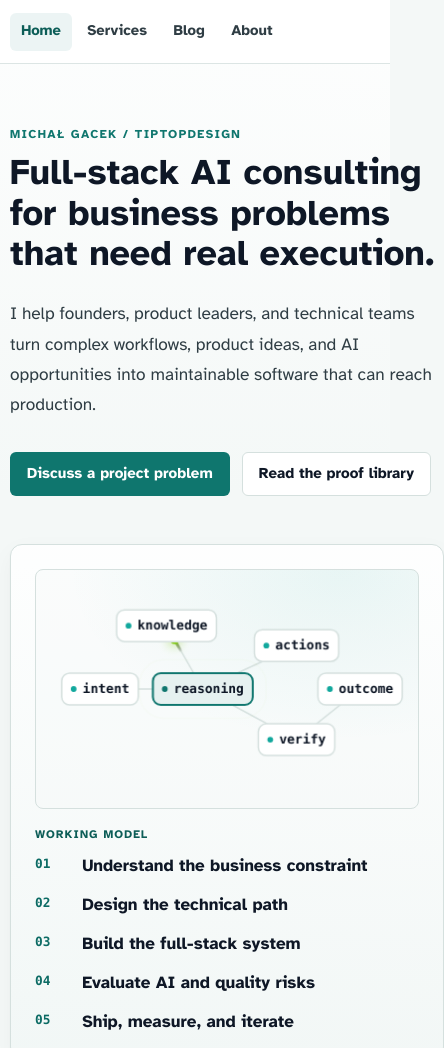
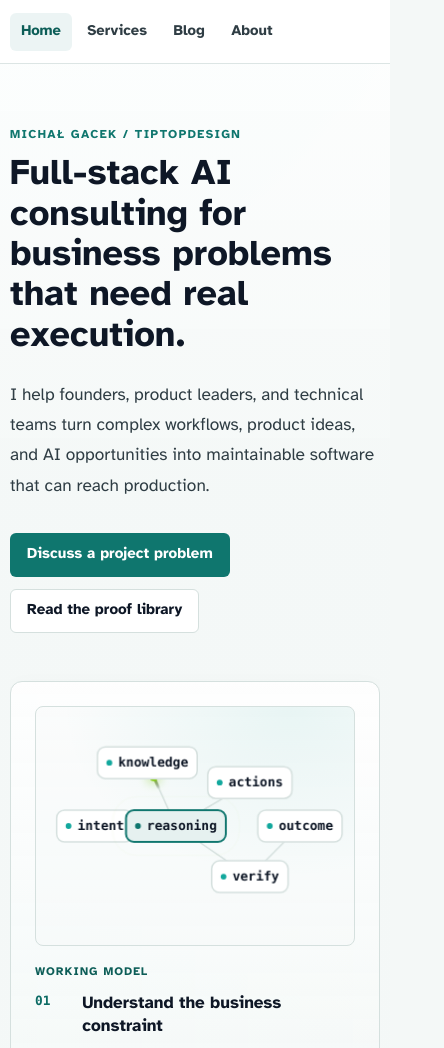
Before and after one commit to migace/personal-blog-astro, an Astro site: page / in a window 390 px wide. Shown: the part 52-1100 px from the top of the page, 444 px wide, since content can reach past the window. Built offline with nearby package versions, Linux system fonts and the light colour scheme; Astro itself is replaced by a stand-in of ours; some packages are replaced by stand-ins of ours.

Commit message:
feat: add animations - homepage

```diff
--- a/src/components/HeroPipeline.astro
+++ b/src/components/HeroPipeline.astro
@@ -17,6 +17,8 @@
   .hero-pipeline {
     position: relative;
     width: 100%;
+    /* Never let the canvas' intrinsic size expand a grid/flex track. */
+    min-width: 0;
     aspect-ratio: 4 / 3;
     min-height: 240px;
     margin-bottom: var(--space-5, 1.25rem);
@@ -31,6 +33,7 @@
   .hero-pipeline canvas {
     display: block;
     width: 100%;
+    max-width: 100%;
     height: 100%;
   }
 
--- a/src/components/pages/HomePage.astro
+++ b/src/components/pages/HomePage.astro
@@ -323,6 +323,11 @@
     flex-wrap: wrap;
     gap: var(--space-3);
     margin-top: var(--space-8);
+  }
+
+  .home-hero__copy,
+  .home-hero__panel {
+    min-width: 0;
   }
 
   .home-hero__panel {
@@ -793,7 +798,7 @@
     .home-hero,
     .lab-strip,
     .services-cta {
-      grid-template-columns: 1fr;
+      grid-template-columns: minmax(0, 1fr);
       min-height: 0;
     }
 
--- a/src/styles/global.css
+++ b/src/styles/global.css
@@ -54,6 +54,11 @@
   max-width: calc(100% - 2rem);
   margin: auto;
   padding: var(--space-12) 0 var(--space-16);
+  /* Contain the horizontal reveal offset (translateX on data-reveal="left|right")
+     so it never spills past the viewport and creates a sideways scroll. `clip`
+     keeps the vertical axis visible and, unlike overflow on <body>, does not
+     break the sticky header (which lives outside <main>). */
+  overflow-x: clip;
 }
 
 ::selection {
--- a/src/styles/reveal.css
+++ b/src/styles/reveal.css
@@ -51,6 +51,18 @@
   }
 }
 
+/* On collapsed (single-column) layouts a full-width element is as wide as the
+   viewport, so a horizontal reveal offset (translateX) would push it past the
+   edge - a sideways scroll, or clipped content under main's overflow-x:clip.
+   Slide such elements up instead. 920px is the widest breakpoint at which the
+   hero / about / contact side-by-side layouts collapse to one column. */
+@media (prefers-reduced-motion: no-preference) and (max-width: 920px) {
+  [data-reveal="left"],
+  [data-reveal="right"] {
+    transform: translateY(22px);
+  }
+}
+
 /* No-JS fallback: with scripting disabled the observer never runs, so reveal
    everything up front. Replaces a <noscript><style> block, which Astro cannot
    emit from inside <head> (it parses every <style> in the template). */
```
